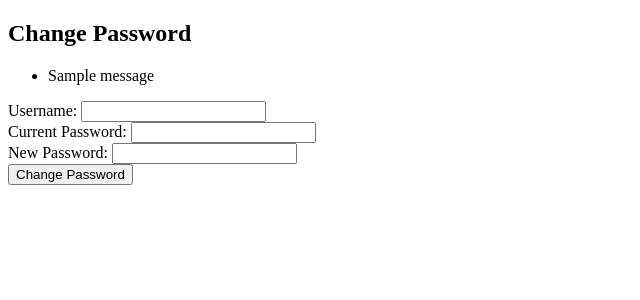
After one commit to mrmalekjan/PostWebsite, a Flask app: page /change_password in a window 1280 px wide. The commit adds this page. Shown: the top 300 px of the page, without its empty margins (0-640 px from the left). Run offline with Flask 3, Linux system fonts and the light colour scheme; one stand-in notice (Sample message) is shown.

Commit message:
changepass and changeuser added with som changes in profile.html

```diff
--- a/main.py
+++ b/main.py
@@ -345,5 +345,57 @@ def update_post(post_id):
 
     return render_template('update_post.html',translations=translations[session["language"]], post=post,
                             user_id= session['user_id'], user = session['username'])
+
+
+
+# Route to change username
+@app.route('/change_username', methods=['GET', 'POST'])
+def change_username():
+    if request.method == 'POST':
+        current_username = request.form.get('current_username')
+        new_username = request.form.get('new_username')
+
+        # Find user by current username
+        user = User.query.filter_by(username=current_username).first()
+
+        if user:
+            # Check if new username is not already taken
+            if User.query.filter_by(username=new_username).first():
+                flash('Username already taken. Please choose a different username.', 'error')
+            else:
+                user.username = new_username
+                db.session.commit()
+                session["username"] = user.username
+                flash('Username successfully changed!', 'success')
+                return redirect(url_for('profile'))  # Redirect to a user profile page
+        else:
+            flash('Current username not found.', 'error')
+
+    return render_template('change_username.html')
+
+
+# Route to change password
+@app.route('/change_password', methods=['GET', 'POST'])
+def change_password():
+    if request.method == 'POST':
+        current_username = request.form.get('username')
+        current_password = request.form.get('current_password')
+        new_password = request.form.get('new_password')
+
+        # Find user by username
+        user = User.query.filter_by(username=current_username).first()
+
+        if user and check_password_hash(user._password, current_password):
+            user.password = new_password  # Password setter will hash the new password
+            db.session.commit()
+            flash('Password successfully changed!', 'success')
+            return redirect(url_for('profile'))  # Redirect to a user profile page
+        else:
+            flash('Incorrect username or password.', 'error')
+
+    return render_template('change_password.html')
+
+
+
 if __name__ == '__main__':
     app.run(debug=True)
--- /dev/null
+++ b/templates/change_password.html
@@ -0,0 +1,46 @@
+<!DOCTYPE html>
+<html lang="en">
+<head>
+    <meta charset="UTF-8">
+    <meta name="viewport" content="width=device-width, initial-scale=1.0">
+    <title>Change Password</title>
+    <!-- Include your CSS and JS links here -->
+</head>
+<body>
+
+    <div class="container">
+        <h2>Change Password</h2>
+
+        <!-- Flash messages -->
+        {% with messages = get_flashed_messages(with_categories=true) %}
+          {% if messages %}
+            <ul class="flashes">
+              {% for category, message in messages %}
+                <li class="{{ category }}">{{ message }}</li>
+              {% endfor %}
+            </ul>
+          {% endif %}
+        {% endwith %}
+
+        <form action="{{ url_for('change_password') }}" method="POST">
+            <div class="form-group">
+                <label for="username">Username:</label>
+                <input type="text" id="username" name="username" class="form-control" required>
+            </div>
+
+            <div class="form-group">
+                <label for="current_password">Current Password:</label>
+                <input type="password" id="current_password" name="current_password" class="form-control" required>
+            </div>
+
+            <div class="form-group">
+                <label for="new_password">New Password:</label>
+                <input type="password" id="new_password" name="new_password" class="form-control" required>
+            </div>
+
+            <button type="submit" class="btn btn-primary">Change Password</button>
+        </form>
+    </div>
+
+</body>
+</html>
```
Also changed, not shown: templates/change_username.html (added, +41 -0 lines), templates/profile.html (+10 -0 lines), instance/app.db, static/uploads/Zugpsitze_mountain.jpg (added).
